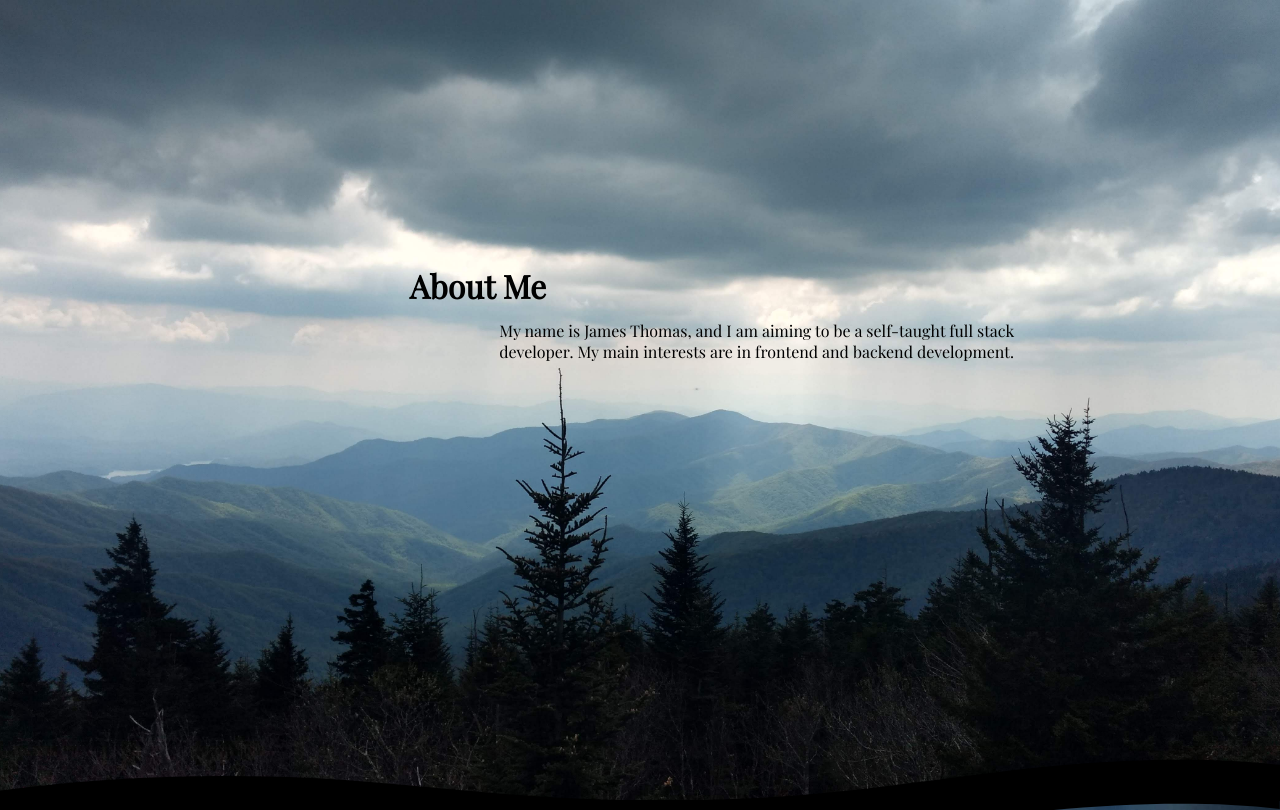
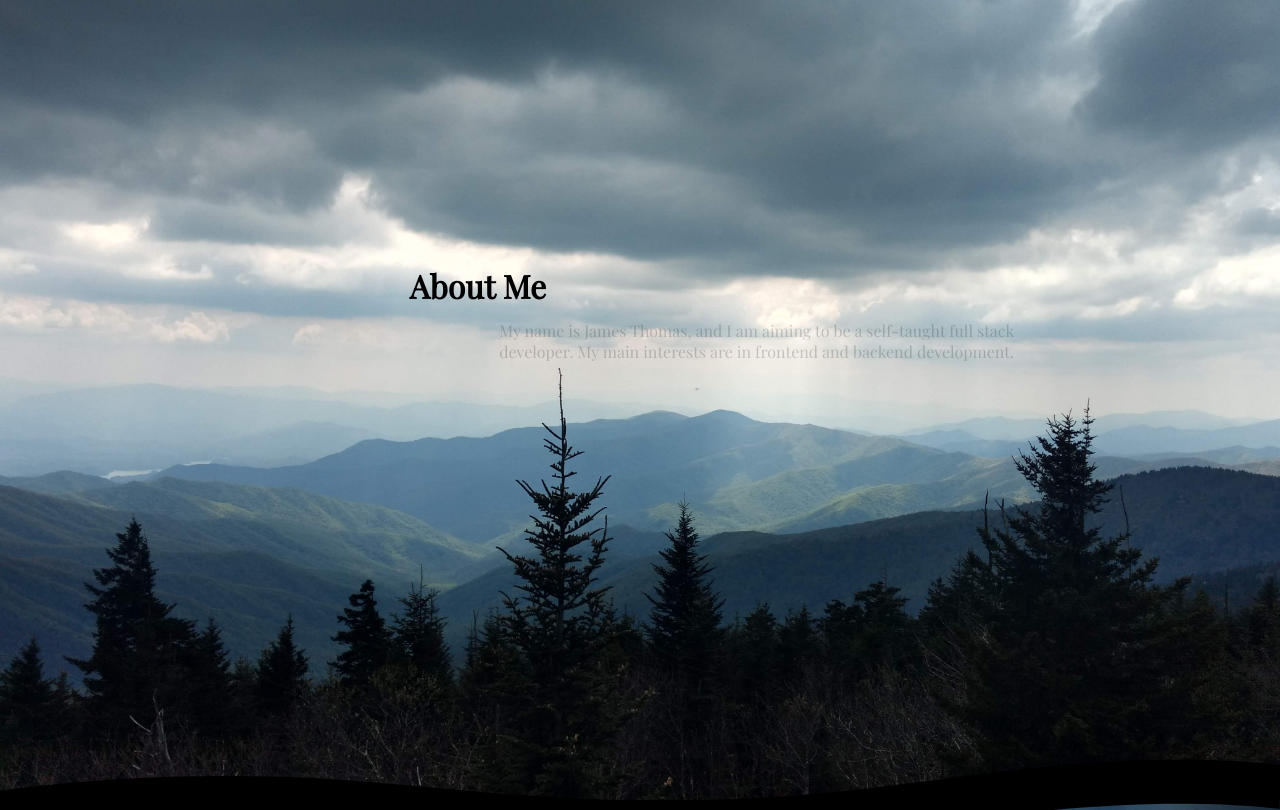
Before and after one commit to BambooCode98/portfolio, a React (Create React App) app: page / in a window 1280 px wide. Shown: the top 810 px of the page. Built offline with nearby package versions, Linux system fonts and the light colour scheme.

Commit message:
finished animation sequence in about section

```diff
--- a/src/components/first.js
+++ b/src/components/first.js
@@ -8,10 +8,12 @@ export default function FirstSection() {
     {
       message: 'My name is James Thomas, and I am aiming to be a self-taught full stack developer. My main interests are in frontend and backend development.',
       id: 0,
+      styles: 'sec1para-animation',
     },
     {
       message: 'I am a very quick learner, and have the ability to put the things I learn into use very quickly. I am motivated by challenges, and enjoy working on difficult problems.',
       id: 1,
+      styles: 'sec1para-animation',
     }
   ]
 
@@ -32,13 +34,16 @@ export default function FirstSection() {
   }, [textNum])
 
   useEffect(() => {
-    if(animateClass === '') {
-      setTimeout(() => {
-        setAnimateClass('sec1para-animation');
-      },8000);
-    } else if (animateClass === 'sec1para-animation') {
+    if(animateClass === 'sec1para-animation2') {
       setTimeout(() => {
         setAnimateClass('');
+        setAnimateClass('sec1para-animation');
+      }, 8000);
+    }
+    if (animateClass === 'sec1para-animation') {
+      setTimeout(() => {
+        setAnimateClass('');
+        setAnimateClass('sec1para-animation2');
       }, 8000);
     }
   }, [animateClass])
@@ -48,7 +53,9 @@ export default function FirstSection() {
     <div className="body1">
       <h1 className="header">About Me</h1>
       <div className="sec1para">
-        <p className={animateClass} >{texts[textNum].message}</p>
+        <p className={animateClass}>
+          {texts[textNum].message}
+        </p>
       </div>
     </div>
   );
--- a/src/styles/app.css
+++ b/src/styles/app.css
@@ -176,14 +176,25 @@ body, html{
 
 .sec1para-animation{
   animation-name: fade;
-  animation-duration: 4s;
+  animation-duration: 8s;
+}
+
+.sec1para-animation2{
+  animation-name: fade2;
+  animation-duration: 8s;
 }
 
 @keyframes fade {
- 0%   {opacity: 0;}
- 100% {opacity: 1;}
+  0%   {opacity: 0;}
+  50%  {opacity: 1;}
+  100% {opacity: 0;}
 }
 
+@keyframes fade2 {
+  0%   {opacity: 0;}
+  50%  {opacity: 1;}
+  100% {opacity: 0;}
+ }
 
 /* second section */
 
```
